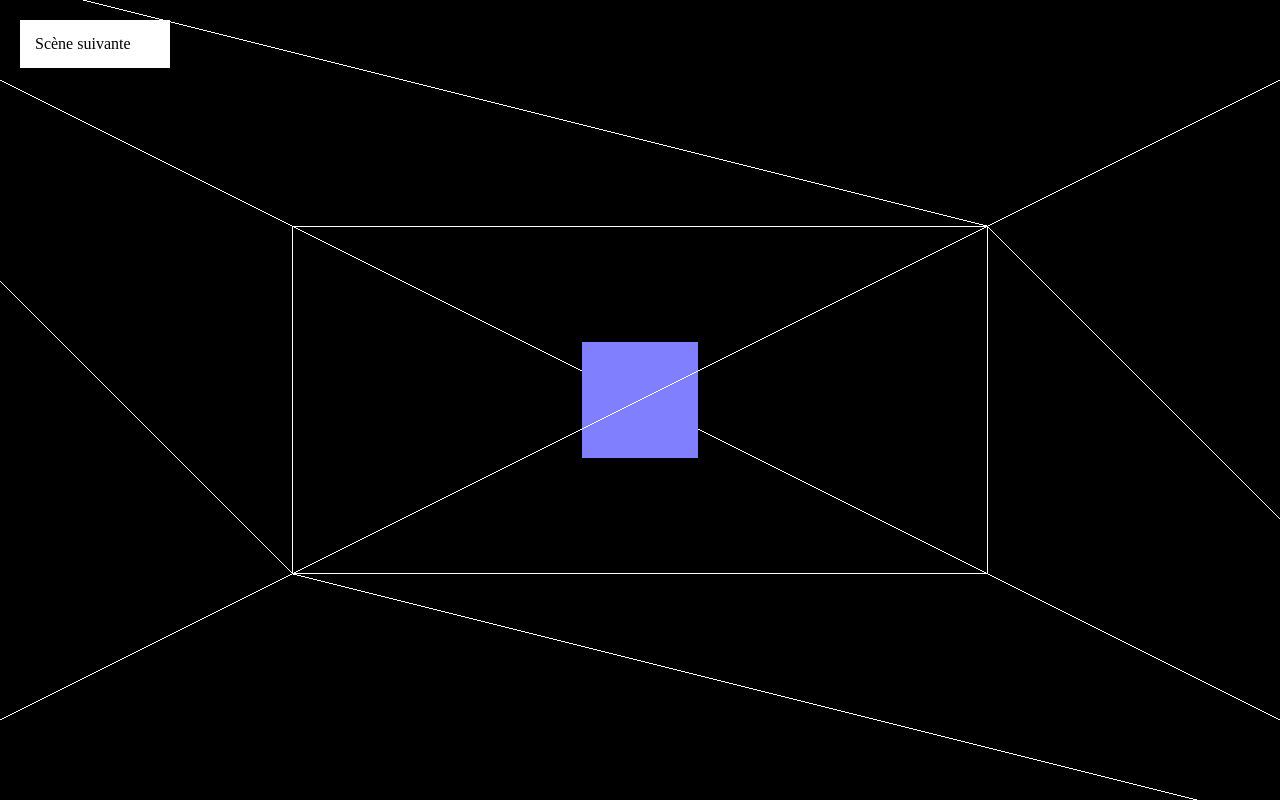
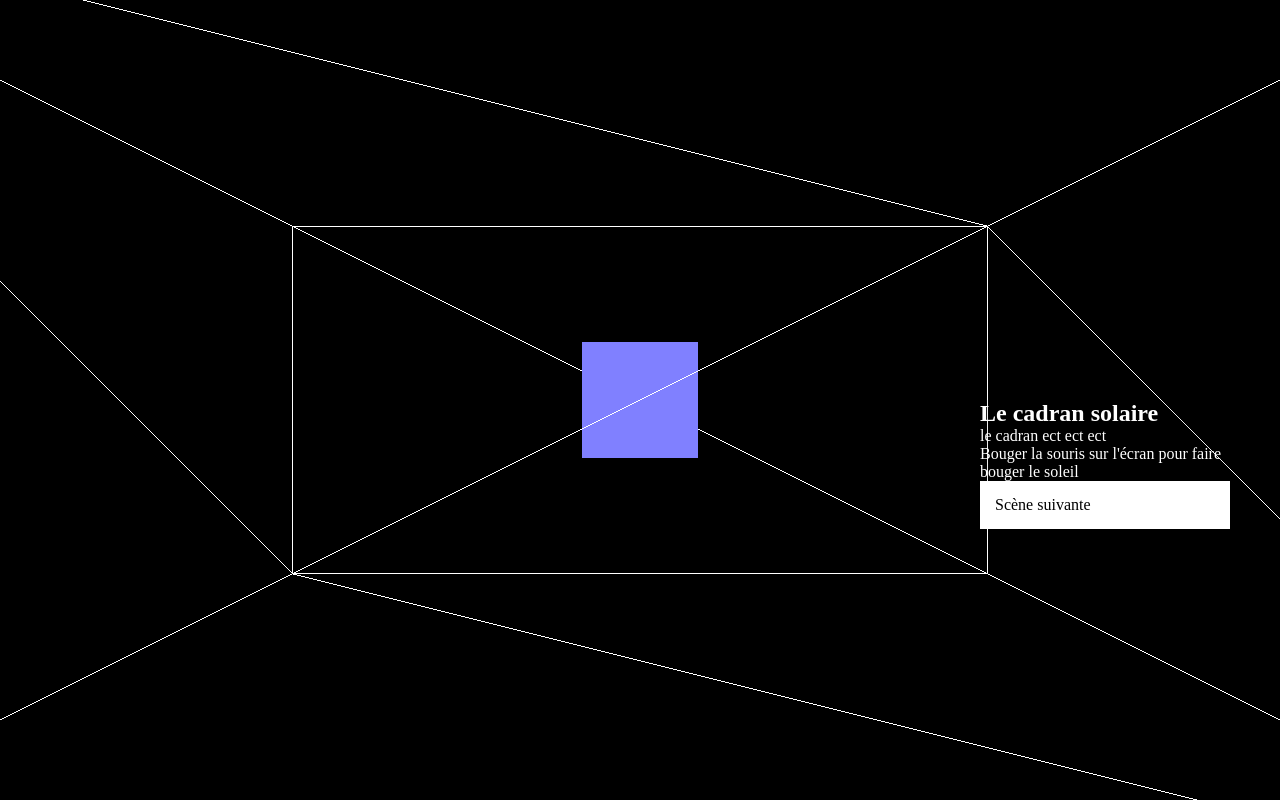
Before and after one commit to 0xSandwich/Time, a website built with webpack: page src/index.html in a window 1280 px wide. Built offline with nearby package versions, Linux system fonts and the light colour scheme.

Commit message:
opti class slider + infos scene

```diff
--- a/src/index.html
+++ b/src/index.html
@@ -6,6 +6,11 @@
     <title>Hello Webpack</title>
 </head>
 <body>
-    <div id="next-btn">Scène suivante</div>
+    <div id="info">
+        <h2 id="title"></h2>
+        <p id="description"></p>
+        <span id="howto"></span>
+        <div id="next-btn">Scène suivante</div>
+    </div>
 </body>
 </html>
--- a/src/index.js
+++ b/src/index.js
@@ -58,6 +58,29 @@ window.addEventListener( 'mousemove', onMouseMove, false );
 let slider = {
     curIndex:0,
     containerAray:[],
+    sceneAray:[sunDial.init(),hourGlass.init(),clock.init()],
+    sceneInfoDom:[
+        document.querySelector('#title'),
+        document.querySelector('#description'),
+        document.querySelector('#howto')
+    ],
+    sceneData:[
+        [
+            "Le cadran solaire",
+            "le cadran ect ect ect",
+            "Bouger la souris sur l'écran pour faire bouger le soleil"
+        ],
+        [
+            "Sablier",
+            "le sablier ect ect ect",
+            " cliquez pour retourner le sablier"
+        ],
+        [
+            "Pendule",
+            "le pendule ect ect ect",
+            "remontez le pendule pour ect ect ect"
+        ]
+    ],
     group:new THREE.Group(),
     settings:{
         width:2,
@@ -65,13 +88,21 @@ let slider = {
         depth:1,
         margin:2
     },
+
+    setInfo : function() {
+        this.sceneInfoDom.map((element , index) => {
+            element.innerHTML=this.sceneData[this.curIndex][index]
+        })
+    },
     init : function() {
-        for(let i=0;i<3;i++){
-            console.log(this)
+        for(let i=0;i<this.sceneAray.length;i++){
             this.containerAray.push(new Container(this.settings.width,this.settings.height,this.settings.depth,i*(this.settings.width+this.settings.margin)))
+            this.containerAray[i].group.add(this.sceneAray[i])
             this.group.add(this.containerAray[i].group)
             scene.add(this.group)
         }
+        this.handleNext()
+        this.setInfo()
     },
     goTo: function(target) {
         if(target>=this.containerAray.length){
@@ -86,19 +117,16 @@ let slider = {
             }
             )
         this.curIndex = target
+        this.setInfo()
+    },
+    handleNext:function(){
+        const btnNext = document.querySelector('#next-btn')
+        btnNext.addEventListener('click',()=>{
+            this.goTo(this.curIndex+1)
+        }, false)
     }
 }
 slider.init()
-slider.containerAray[0].group.add(sunDial.init())
-slider.containerAray[1].group.add(hourGlass.init())
-slider.containerAray[2].group.add(clock.init())
-
-
-// Next scene handling
-const btnNext = document.querySelector('#next-btn')
-btnNext.addEventListener('click',()=>{
-    slider.goTo(slider.curIndex+1)
-}, false)
 
 /**
  * Renderer
--- a/src/style/main.styl
+++ b/src/style/main.styl
@@ -3,11 +3,16 @@
     margin 0
 body
     overflow hidden
-#next-btn
-    display block
-    position fixed
-    background white
-    padding 15px
-    margin: 20px 20px
-    cursor pointer
-    width 120px
+
+#info
+    position: absolute
+    width: 250px
+    right: 50px
+    top 50%
+    color white
+    backdrop-filter: blur(200px)
+    #next-btn
+        background: white
+        color:black
+        padding 15px
+        cursor pointer
```
